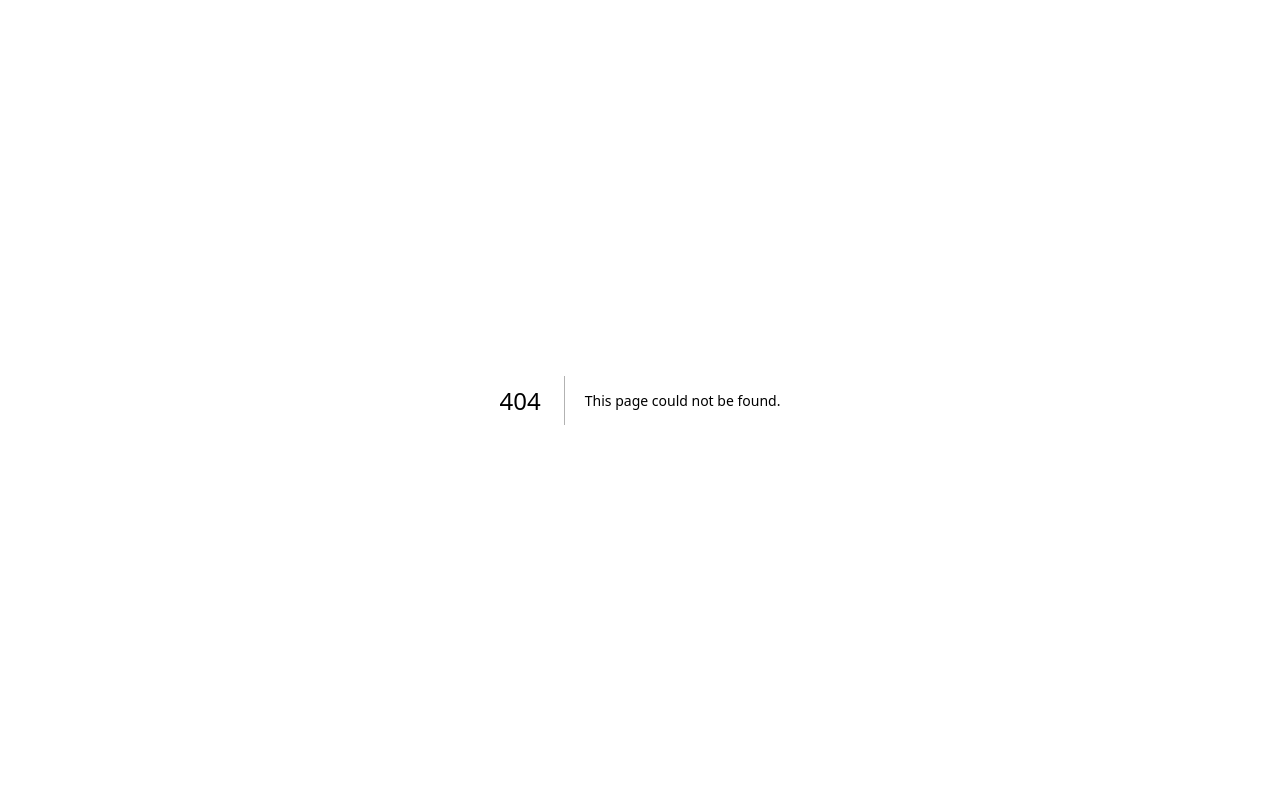
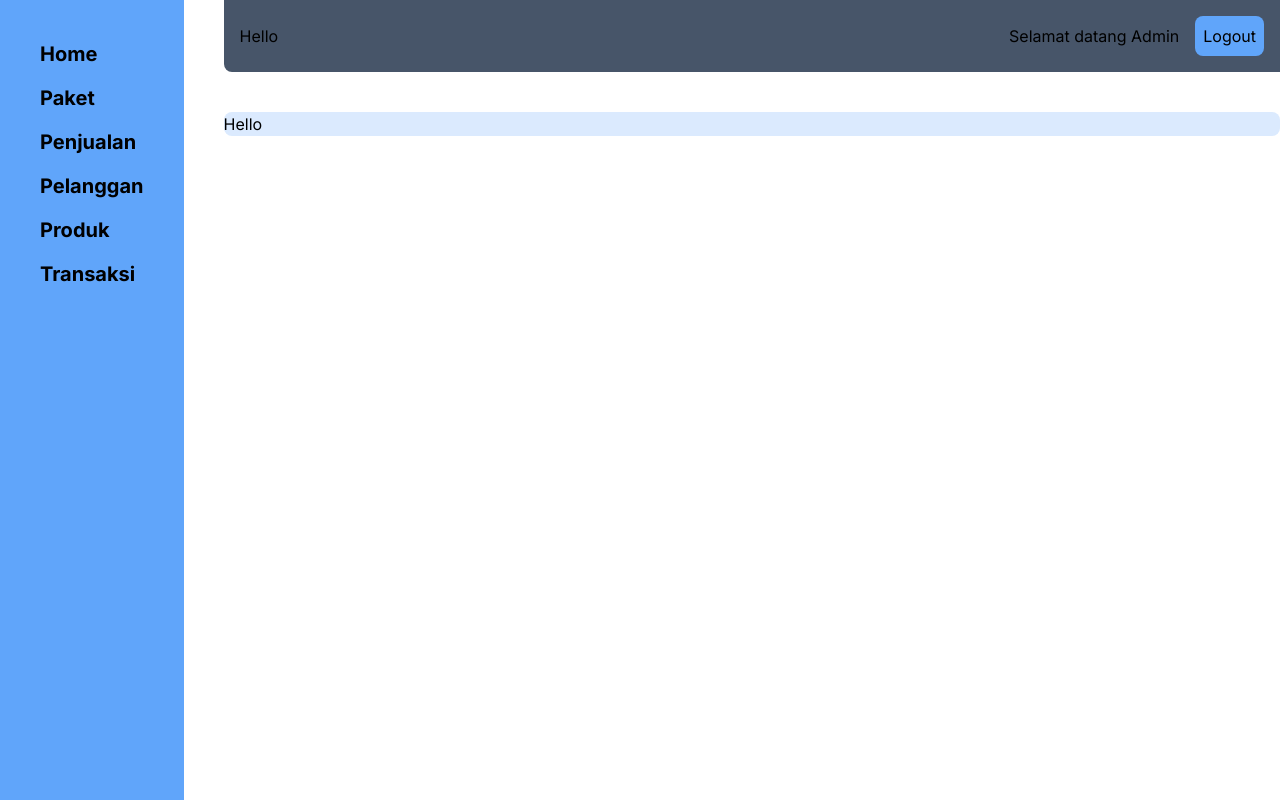
Before and after one commit to rioxiu/laundry-app, a Next.js app: page /dashboard in a window 1280 px wide. Before the commit this address had no page. Built offline with nearby package versions, Linux system fonts and the light colour scheme; sample sign-in values are in the browser's storage.

Commit message:
feat: add dashboard on pages

```diff
--- a/package.json
+++ b/package.json
@@ -21,11 +21,12 @@
     "tailwindcss-animate": "^1.0.7"
   },
   "devDependencies": {
-    "typescript": "^5",
     "@types/node": "^20",
     "@types/react": "^18",
     "@types/react-dom": "^18",
+    "axios": "^1.6.8",
     "postcss": "^8",
-    "tailwindcss": "^3.4.1"
+    "tailwindcss": "^3.4.1",
+    "typescript": "^5"
   }
 }
--- /dev/null
+++ b/src/app/dashboard/page.tsx
@@ -0,0 +1,24 @@
+'use client'
+
+import DashboardComponents from '@/component/DashboardComponents'
+import { redirect, } from 'next/navigation'
+import React, { Fragment, useEffect } from 'react'
+
+const DashboardPage = () => {
+
+    useEffect(() => {
+        const token = localStorage.getItem('jsonwebtoken')
+        if (!token) {
+            redirect('/')
+        }
+    })
+    return (
+        <DashboardComponents>
+            <div className='bg-blue-100 rounded-lg'>
+                <span>Hello</span>
+            </div>
+        </DashboardComponents>
+    )
+}
+
+export default DashboardPage
--- a/src/app/page.tsx
+++ b/src/app/page.tsx
@@ -3,37 +3,63 @@ import { Button } from "@/components/ui/button";
 import { Input } from "@/components/ui/input";
 import { Label } from "@/components/ui/label";
 import Image from "next/image";
-import React, { useCallback, useState } from "react";
+import React, { FC, useCallback, useEffect, useState } from "react";
+import axios from 'axios'
+import { useRouter } from "next/navigation";
 
-export default function Home() {
 
-  const [email, setEmail] = useState<string>('')
-  const [password, setPassword] = useState<string>('')
 
-  const handleEmail = (e: React.ChangeEvent<HTMLInputElement>) => setEmail(e.target.value)
+const Home: React.FC = () => {
+  const router = useRouter()
+  const [email, setEmail] = useState('')
+  const [password, setPassword] = useState('')
+
+  const handleEmail = (e: React.ChangeEvent<HTMLInputElement>) => {
+    console.log(e.target.value)
+    setEmail(e.target.value)
+  }
+
   const handlePassword = (e: React.ChangeEvent<HTMLInputElement>) => {
+    console.log(password)
     setPassword(e.target.value)
-    // console.log(password)
   }
+
+  useEffect(() => {
+
+    fetchURL()
+  }, [])
+
+
 
   const handleLogin = useCallback(async () => {
     try {
-      const response = await fetch(`${process.env.API_URI}/v1/login`, {
+      const res = await fetch(`${process.env.NEXT_PUBLIC_API_URI}/v1/login`, {
         method: 'POST',
         headers: {
           'Content-Type': 'application/json'
         },
-        body: JSON.stringify({ email, password })
+        body: JSON.stringify({
+          email: email,
+          password: password
+        })
       })
+      if (res.ok) {
+        const data = await res.json()
+        const token = data.token
+        alert('berhasil login')
+        localStorage.setItem('jsonwebtoken', token)
+        sessionStorage.setItem('jsonwebtoken', token)
+        router.push('/dashboard')
 
-      if (response.ok) {
-        alert('Login Success')
-      } else {
-        alert('Login Failed')
       }
     } catch (error) {
+      console.log(error)
+    }
+  }, [email, password])
 
-    }
+  const fetchURL = useCallback(async () => {
+
+
   }, [])
   return (
     <main className="flex flex-col min-h-screen justify-center items-center">
@@ -43,14 +69,17 @@ export default function Home() {
         </div>
         <div className="">
           <Label>Email</Label>
-          <Input onChange={handleEmail} value={email} type="mail" placeholder="etc frieren@mail.com" size={30} />
+          <Input onChange={(e) => setEmail(e.target.value)} value={email} type="mail" placeholder="etc frieren@mail.com" size={30} />
         </div>
         <div className="">
           <Label>Password</Label>
-          <Input onChange={handlePassword} value={password} type="password" placeholder="input your password" size={30} />
+          <Input onChange={(e) => setPassword(e.target.value)} value={password} type="password" placeholder="input your password" size={30} />
         </div>
         <Button onClick={handleLogin} className="text-center">Login</Button>
       </section>
     </main>
   );
 }
+
+
+export default Home;
--- /dev/null
+++ b/src/component/DashboardComponents.tsx
@@ -0,0 +1,36 @@
+import React, { FC, Fragment } from 'react'
+
+type DashboardComponentsProps = {
+    children: React.ReactNode
+}
+
+const DashboardComponents: FC<DashboardComponentsProps> = ({ children }) => {
+    return (
+        <>
+            <div className='flex flex-row min-h-screen w-full gap-10'>
+                <aside className='flex justify-center  p-10 bg-blue-400'>
+                    <ul className='flex gap-4 flex-col'>
+                        <a href='' className='text-xl font-bold'>Home</a>
+                        <a href='' className='text-xl font-bold'>Paket</a>
+                        <a href='' className='text-xl font-bold'>Penjualan</a>
+                        <a href='' className='text-xl font-bold'>Pelanggan</a>
+                        <a href='' className='text-xl font-bold'>Produk</a>
+                        <a href='' className='text-xl font-bold'>Transaksi</a>
+                    </ul>
+                </aside>
+                <main className='flex flex-col w-full gap-10 '>
+                    <header className='bg-slate-600 p-4 items-center rounded-bl-lg flex justify-between gap-10'>
+                        <span>Hello</span>
+                        <div className='flex flex-row gap-4 items-center'>
+                            <span>Selamat datang Admin</span>
+                            <button className='bg-blue-400 p-2 rounded-lg'>Logout</button>
+                        </div>
+                    </header>
+                    {children}
+                </main>
+            </div>
+        </>
+    )
+}
+
+export default DashboardComponents
```
Also changed, not shown: 2 other files (tests, documents, lock files or other folders).
